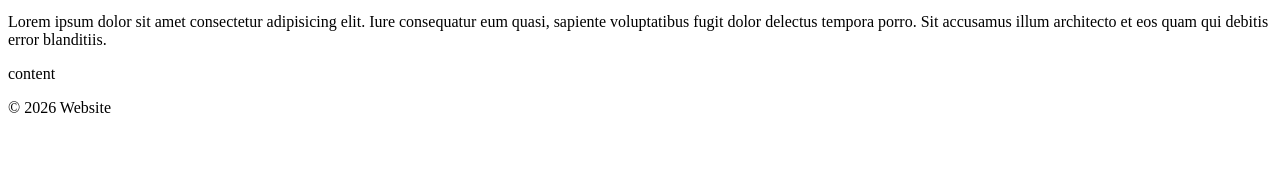
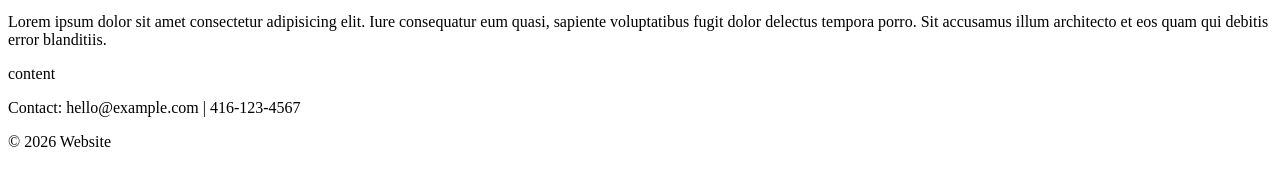
Before and after one commit to StephinyH/stephiny_vcc_2, a plain HTML site: page index.html in a window 1280 px wide. Shown: the part 87-272 px from the top of the page. Drawn offline with Linux system fonts and the light colour scheme.

Commit message:
Added contact info to footer

```diff
--- a/index.html
+++ b/index.html
@@ -12,5 +12,8 @@
 </section>
 
 <footer>
+
+  <p>Contact: hello@example.com | 416-123-4567</p>
   <p> © 2026  Website</p>
+
 </footer>
```
